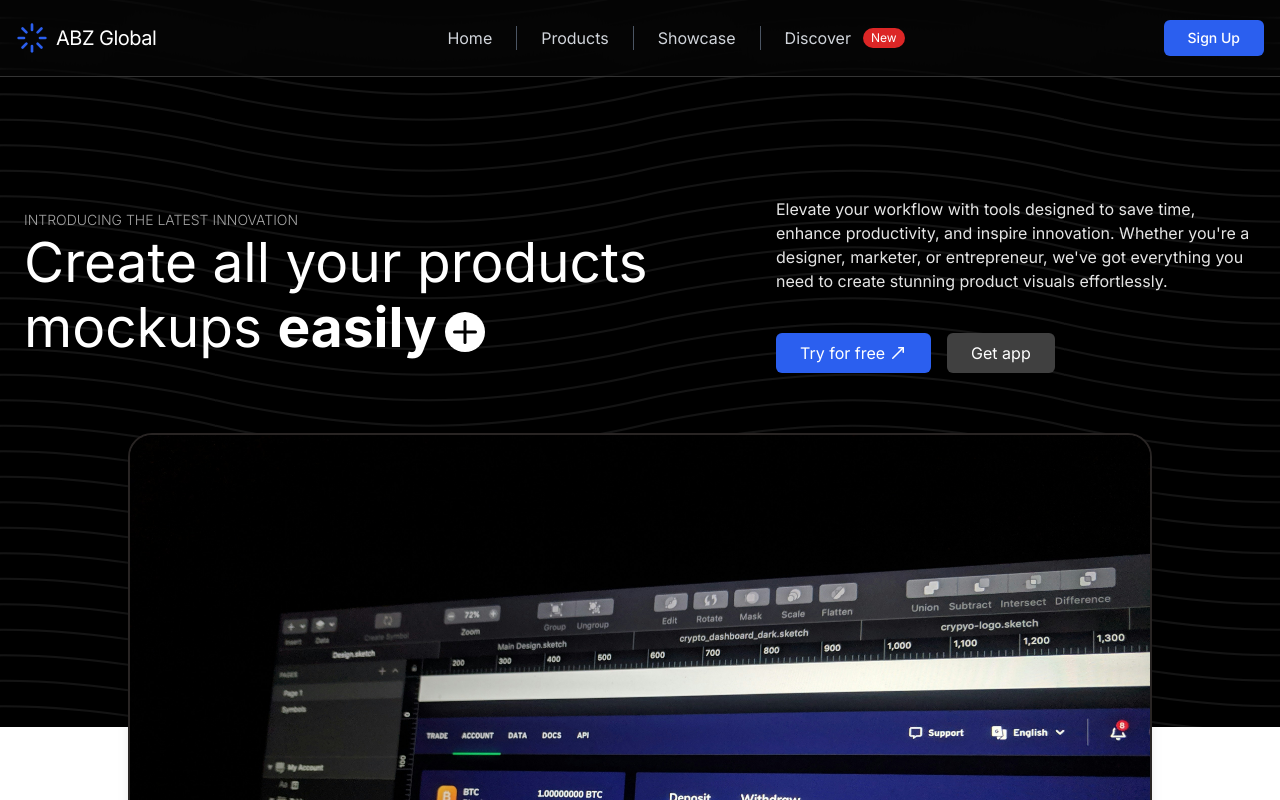
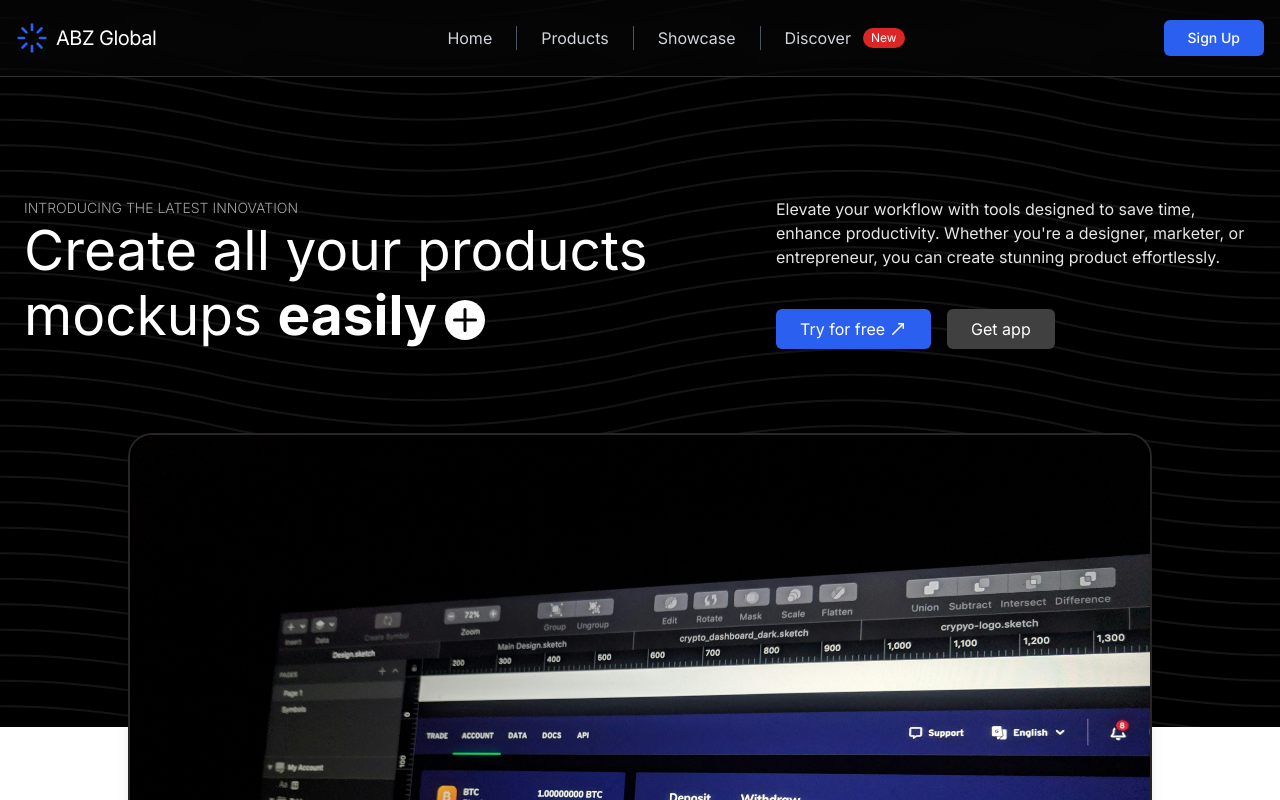
Before and after one commit to kizitech/abz_global, a React (Vite) app: page / in a window 1280 px wide. Shown: the top 800 px of the page. Built offline with nearby package versions, Linux system fonts and the light colour scheme.

Commit message:
Update HeroSection.jsx

```diff
--- a/src/components/HeroSection.jsx
+++ b/src/components/HeroSection.jsx
@@ -16,7 +16,7 @@
         </div>
         <div>
           <p className="mt-10 text-sm md:text-base font-normal md:text-center lg:text-start text-neutral-200 max-w-lg">
-            Elevate your workflow with tools designed to save time, enhance productivity, and inspire innovation. Whether you&apos;re a designer, marketer, or entrepreneur, we&apos;ve got everything you need to create stunning product visuals effortlessly.
+            Elevate your workflow with tools designed to save time, enhance productivity. Whether you&apos;re a designer, marketer, or entrepreneur, you can create stunning product effortlessly.
           </p>
           <div className="flex my-10 gap-4 md:justify-center lg:justify-start">
             <a href="#" className="bg-[#2B5FEF] py-2 px-6 rounded-md text-white text-base flex items-center gap-1">
```
